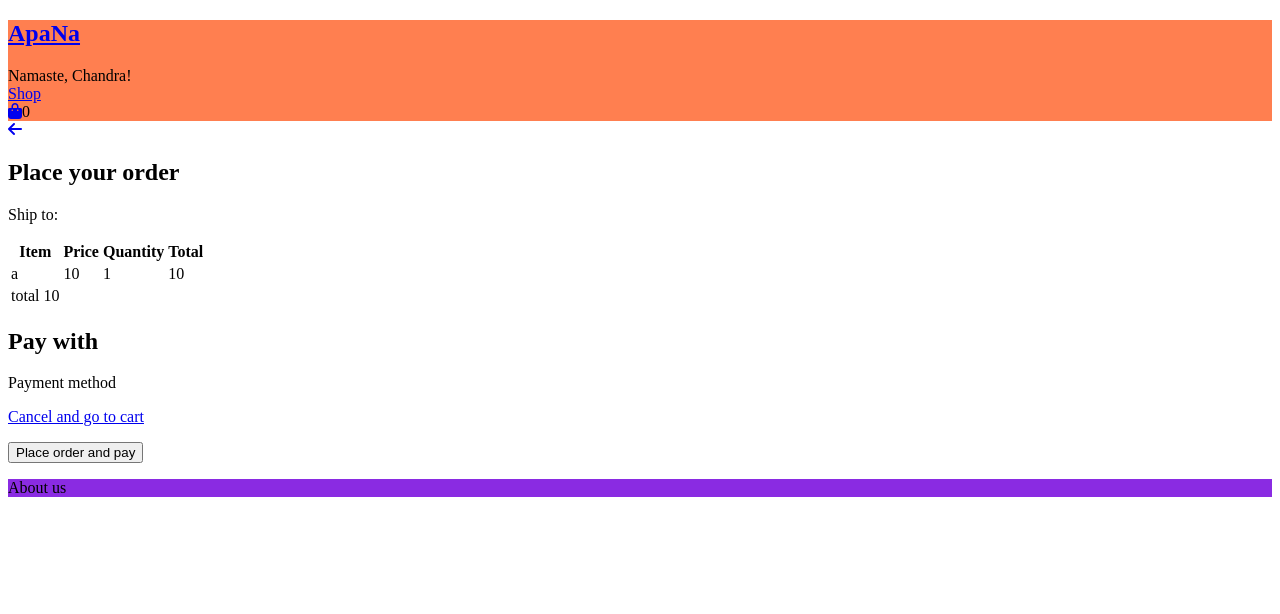
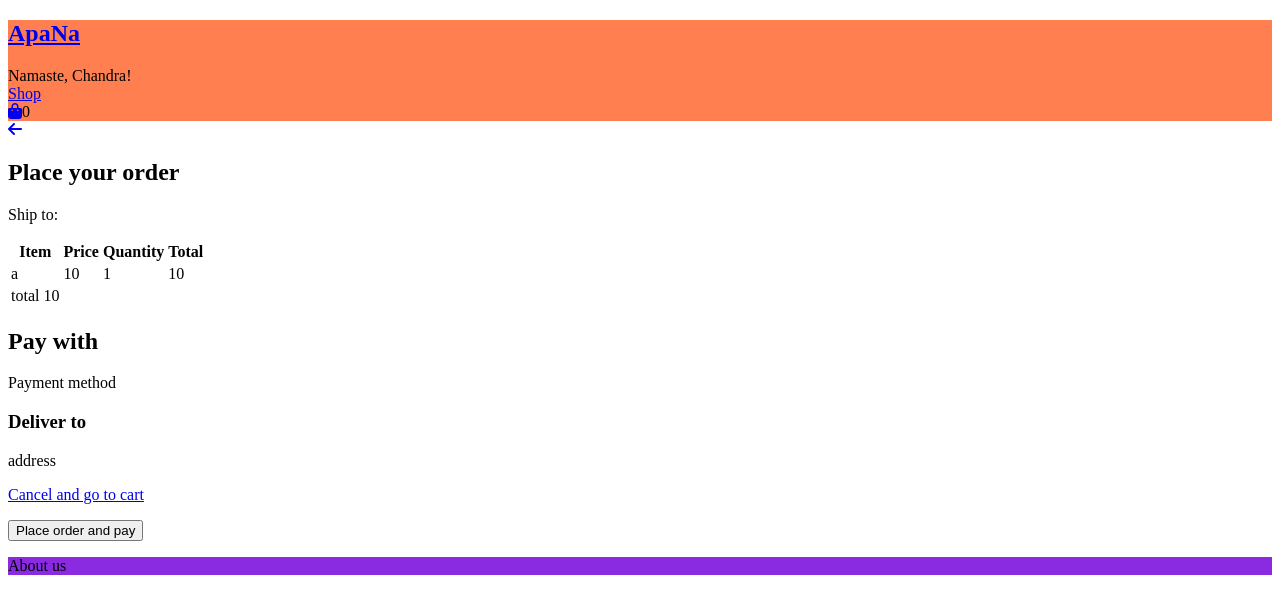
Before and after one commit to CodeSurfer3022/Shopping-cart, a React (Create React App) app: page /placeorder in a window 1280 px wide. Shown: the top 614 px of the page. Built offline with nearby package versions, Linux system fonts and the light colour scheme.

Commit message:
Add address summary

```diff
--- a/src/Components/main components/PlaceOrder.js
+++ b/src/Components/main components/PlaceOrder.js
@@ -2,6 +2,7 @@ import React from "react";
 import {Link} from "react-router-dom";
 import OrderSummary from "../summary components/OrderSummary";
 import PaymentSummary from "../summary components/PaymentSummary";
+import AddressSummary from "../summary components/AddressSummary";
 
 function PlaceOrder() {
   return (
@@ -9,13 +10,11 @@ function PlaceOrder() {
       <Link to="/payment">
         <i className="fas fa-arrow-left"></i>
       </Link>
+
       <h2>Place your order</h2>
       <OrderSummary />
       <PaymentSummary />
-      <div className="addressSummary">
-      </div>
-      <div className="ItemsSummary">
-      </div>
+      <AddressSummary />
 
       <Link to="/cart">
         <p>Cancel and go to cart</p>
--- a/src/Components/summary components/AddressSummary.js
+++ b/src/Components/summary components/AddressSummary.js
@@ -3,7 +3,8 @@ import React from "react";
 function AddressSummary() {
   return(
     <div>
-
+      <h3>Deliver to</h3>
+      <p>address</p>
     </div>
   )
 }
```
